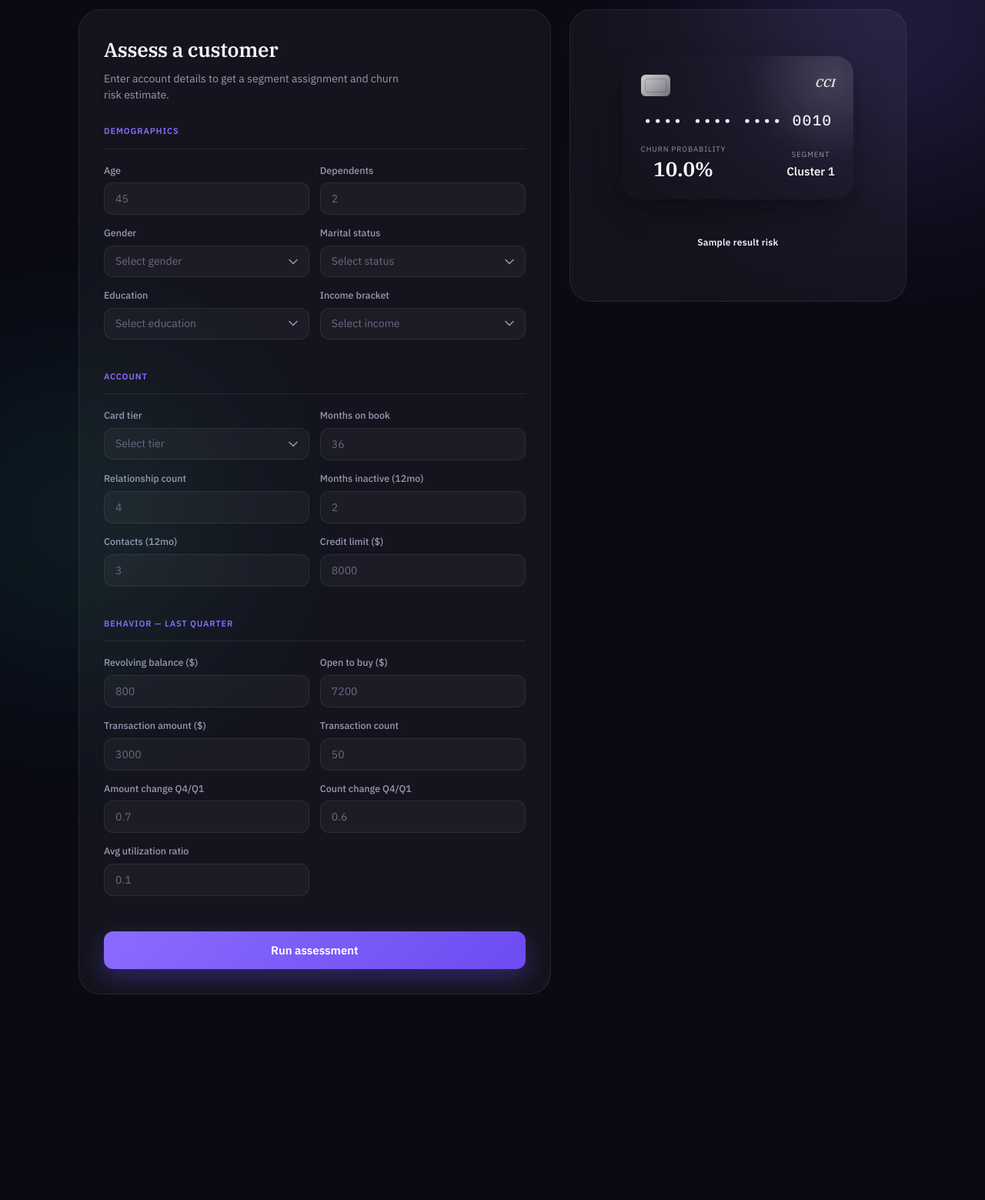
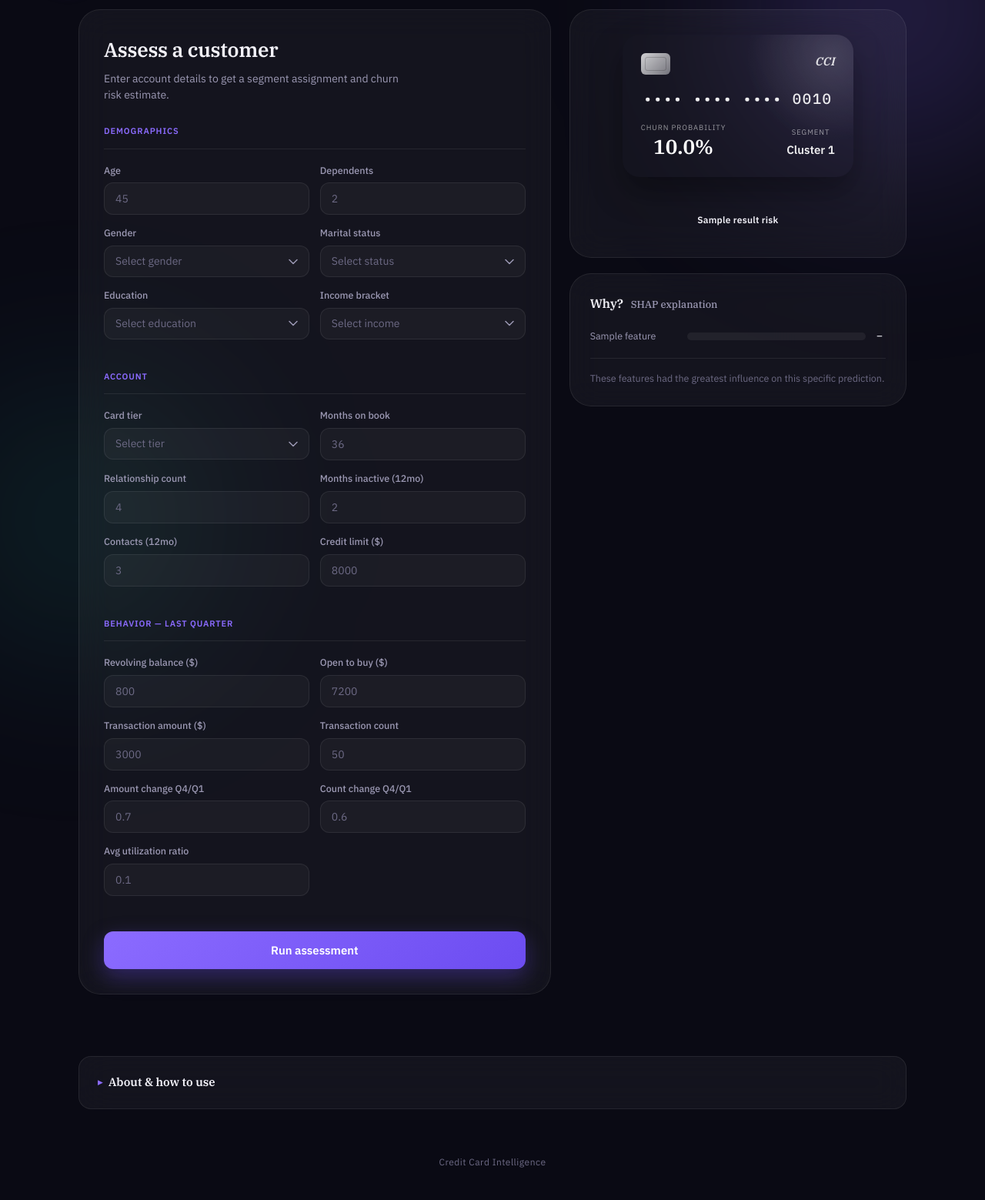
Before and after one commit to dhruuvvsharma/Credit-Card-Customer-Intelligence-Platform, a FastAPI app: template fastapi_app/templates/index.html in a window 1280 px wide. Shown: the part 84-1643 px from the top of the page at 77% size. Before the commit the page ends 1376 px from the top, so only its background shows below. Run offline with FastAPI, Linux system fonts and the light colour scheme; the template is opened without the code that fills it: most values are stand-ins (such as "Sample title", 1, 10 or a date in 2020); parts of the project's set-up code (start-up, migrations or seed data) failed here and were passed over.

Commit message:
Added SHAP result summary for better understanding

```diff
--- a/fastapi_app/main.py
+++ b/fastapi_app/main.py
@@ -14,6 +14,7 @@ app = FastAPI(title="Credit Card Customer Intelligence Platform")
 app.mount("/static", StaticFiles(directory="fastapi_app/static"), name="static")
 templates = Jinja2Templates(directory="fastapi_app/templates")
 
+# Loaded once at startup, reused across requests
 prediction_pipeline = PredictionPipeline()
 
 
@@ -79,6 +80,7 @@ async def predict_form(request: Request):
         return templates.TemplateResponse(request, "index.html", {"result": error_result})
 
 
+# JSON API, for programmatic access (Power BI,testing,future frontend)
 @app.post("/api/predict")
 async def predict_api(customer: CustomerInput):
     try:
--- a/fastapi_app/static/style.css
+++ b/fastapi_app/static/style.css
@@ -470,3 +470,170 @@ input::placeholder {
 .result-error {
     color: var(--high);
 }
+
+/* Right column — result card + SHAP panel stacked */
+.right-column {
+    display: flex;
+    flex-direction: column;
+    gap: 20px;
+    position: sticky;
+    top: 24px;
+}
+
+.result-panel {
+    position: static;
+    min-height: 320px;
+}
+
+.shap-panel {
+    padding: 26px;
+    animation: rise 0.5s var(--ease);
+}
+
+.shap-title {
+    font-family: var(--font-display);
+    font-size: 16px;
+    font-weight: 600;
+    margin: 0 0 20px;
+    color: var(--text);
+}
+
+.shap-title span {
+    color: var(--text-dim);
+    font-weight: 500;
+    font-size: 13px;
+    margin-left: 6px;
+}
+
+.shap-bars {
+    display: flex;
+    flex-direction: column;
+    gap: 14px;
+}
+
+.shap-row {
+    display: grid;
+    grid-template-columns: 1fr 2fr auto;
+    align-items: center;
+    gap: 10px;
+}
+
+.shap-label {
+    font-size: 12.5px;
+    color: var(--text-dim);
+    white-space: nowrap;
+    overflow: hidden;
+    text-overflow: ellipsis;
+}
+
+.shap-bar-track {
+    height: 10px;
+    background: rgba(255, 255, 255, 0.06);
+    border-radius: 999px;
+    overflow: hidden;
+}
+
+.shap-bar-fill {
+    height: 100%;
+    border-radius: 999px;
+    transition: width 0.6s var(--ease);
+}
+
+.shap-increases { background: linear-gradient(90deg, var(--red), #ff8a94); }
+.shap-decreases { background: linear-gradient(90deg, var(--teal), #6ff0dc); }
+
+.shap-sign {
+    font-family: var(--font-display);
+    font-weight: 600;
+    font-size: 14px;
+    width: 16px;
+    text-align: center;
+}
+
+.shap-sign-increases { color: var(--high); }
+.shap-sign-decreases { color: var(--low); }
+
+.shap-note {
+    margin: 18px 0 0;
+    padding-top: 16px;
+    border-top: 1px solid var(--card-border);
+    font-size: 12.5px;
+    color: var(--text-faint);
+    line-height: 1.5;
+}
+
+/* About accordion */
+.about-section {
+    position: relative;
+    z-index: 1;
+    max-width: 1140px;
+    margin: 0 auto;
+    padding: 0 32px 40px;
+}
+
+.about-accordion {
+    background: var(--card);
+    border: 1px solid var(--card-border);
+    border-radius: var(--radius-md);
+    padding: 6px 24px;
+    backdrop-filter: blur(20px);
+}
+
+.about-accordion summary {
+    cursor: pointer;
+    padding: 16px 0;
+    font-family: var(--font-display);
+    font-size: 15px;
+    font-weight: 600;
+    color: var(--text);
+    list-style: none;
+    display: flex;
+    align-items: center;
+    gap: 8px;
+}
+
+.about-accordion summary::before {
+    content: "▸";
+    color: var(--purple-1);
+    font-size: 12px;
+    transition: transform 0.2s var(--ease);
+}
+
+.about-accordion[open] summary::before {
+    transform: rotate(90deg);
+}
+
+.about-body {
+    display: grid;
+    grid-template-columns: 1fr 1fr;
+    gap: 20px;
+    padding: 4px 0 22px;
+}
+
+@media (max-width: 700px) {
+    .about-body { grid-template-columns: 1fr; }
+}
+
+.about-item h3 {
+    font-size: 13px;
+    color: var(--purple-1);
+    margin: 0 0 6px;
+    font-weight: 600;
+}
+
+.about-item p {
+    font-size: 13px;
+    color: var(--text-dim);
+    margin: 0;
+    line-height: 1.6;
+}
+
+.site-footer {
+    position: relative;
+    z-index: 1;
+    text-align: center;
+    padding: 20px 0 40px;
+    font-size: 12px;
+    color: var(--text-faint);
+    letter-spacing: 0.04em;
+}
--- a/fastapi_app/templates/index.html
+++ b/fastapi_app/templates/index.html
@@ -148,6 +148,7 @@
             </form>
         </section>
 
+        <div class="right-column">
             <section class="panel result-panel">
                 {% if result and not result.error %}
                     <div class="result risk-{{ result.Risk_Label|lower }}">
@@ -182,7 +183,52 @@
                     </div>
                 {% endif %}
             </section>
+
+            {% if result and not result.error and result.Key_Factors %}
+            <section class="panel shap-panel">
+                <h2 class="shap-title">Why? <span>SHAP explanation</span></h2>
+                <div class="shap-bars">
+                    {% for factor in result.Key_Factors %}
+                    <div class="shap-row">
+                        <span class="shap-label">{{ factor.feature }}</span>
+                        <div class="shap-bar-track">
+                            <div class="shap-bar-fill shap-{{ factor.direction }}" style="width: {{ factor.relative_pct }}%"></div>
+                        </div>
+                        <span class="shap-sign shap-sign-{{ factor.direction }}">{{ "+" if factor.direction == "increases" else "−" }}</span>
+                    </div>
+                    {% endfor %}
+                </div>
+                <p class="shap-note">These features had the greatest influence on this specific prediction.</p>
+            </section>
+            {% endif %}
+        </div>
     </main>
+
+    <section class="about-section">
+        <details class="about-accordion">
+            <summary>About &amp; how to use</summary>
+            <div class="about-body">
+                <div class="about-item">
+                    <h3>What this application does</h3>
+                    <p>Assigns a new credit card customer to a behavioral segment (via KMeans clustering) and estimates their probability of churning (via a trained XGBoost classifier), based on account and transaction data.</p>
+                </div>
+                <div class="about-item">
+                    <h3>How to use it</h3>
+                    <p>Fill in the customer's demographic, account, and last-quarter behavior details on the left, then click "Run assessment" to see their segment, churn risk, and the key factors behind that prediction.</p>
+                </div>
+                <div class="about-item">
+                    <h3>What SHAP means</h3>
+                    <p>SHAP (SHapley Additive exPlanations) breaks down a single prediction into each feature's individual contribution, showing which factors pushed the churn estimate up or down and by how much.</p>
+                </div>
+                <div class="about-item">
+                    <h3>Important note about predictions</h3>
+                    <p>This tool is trained on a public dataset for demonstration purposes. Predictions are estimates for a portfolio project, not a substitute for real risk assessment or financial advice.</p>
+                </div>
+            </div>
+        </details>
+    </section>
+
+    <footer class="site-footer">Credit Card Intelligence</footer>
 
     <script src="/static/script.js"></script>
 </body>
```
Also changed, not shown: artifacts/metrics/feature_importance.json (added, +43 -0 lines), src/my_project/components/explainability.py (added, +130 -0 lines), src/my_project/pipelines/prediction_pipeline.py (+70 -9 lines), 1 other file. Lines whose indentation alone changed are shown as unchanged.
